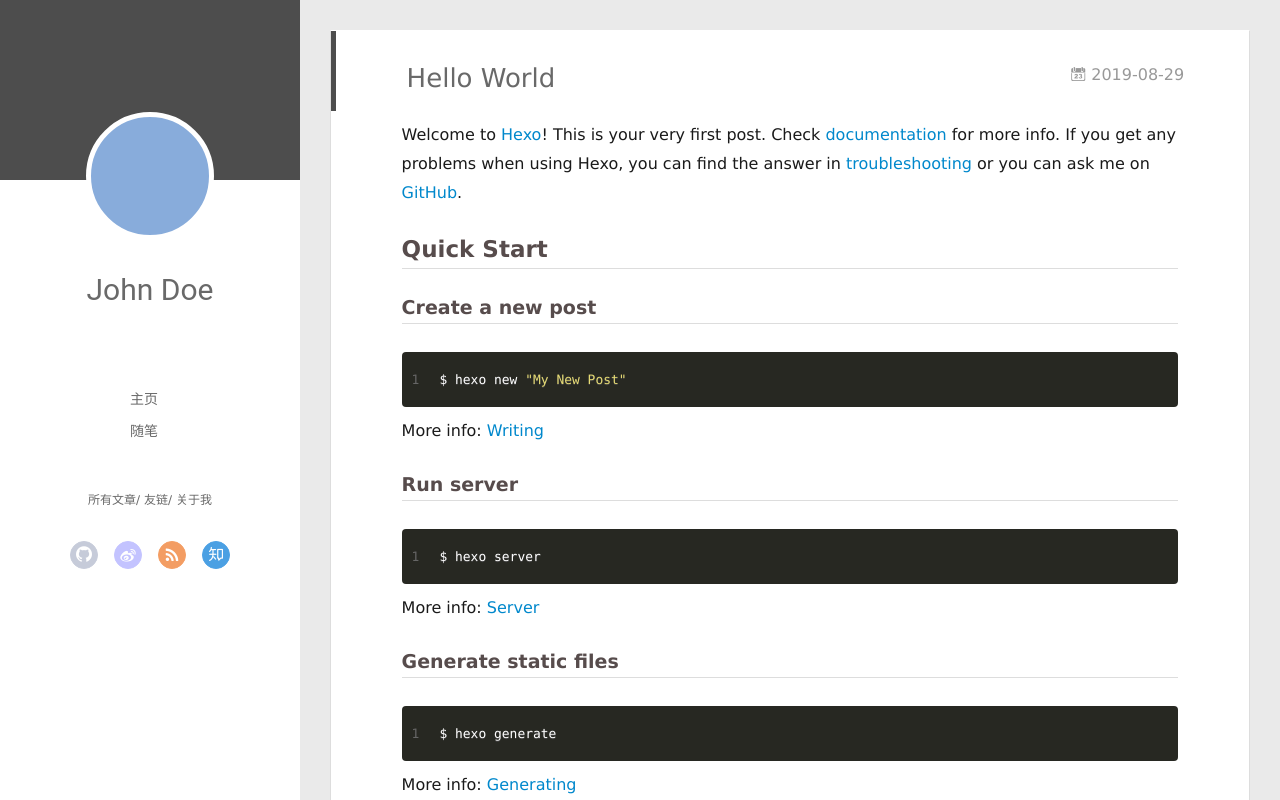
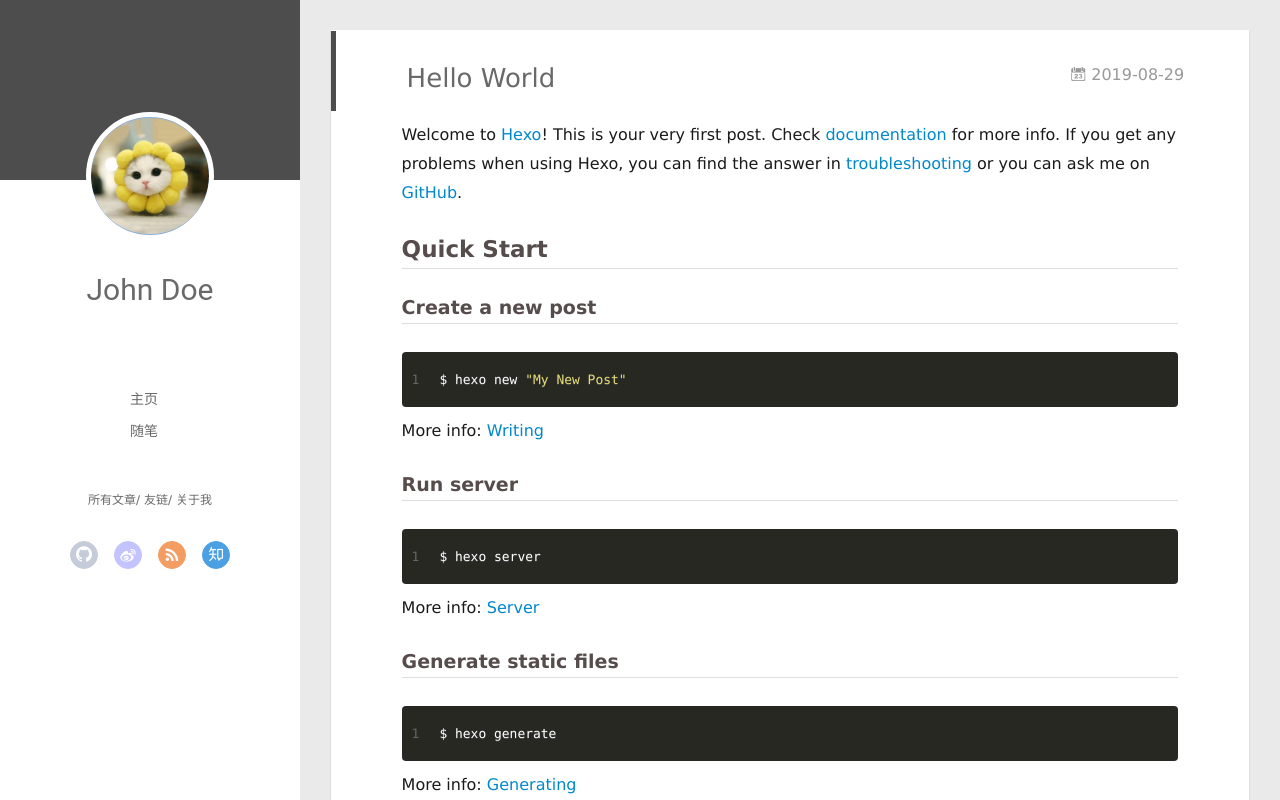
Before and after one commit to yangxuying/yangxuying.github.io, a plain HTML site: page 2019/08/29/hello-world/index.html in a window 1280 px wide. Drawn offline with Linux system fonts and the light colour scheme; no server answers.

Commit message:
Site updated: 2019-08-29 23:21:49

```diff
--- a/2019/08/29/hello-world/index.html
+++ b/2019/08/29/hello-world/index.html
@@ -47,7 +47,7 @@
 <div class="intrude-less">
 	<header id="header" class="inner">
 		<a href="/" class="profilepic">
-			<img src="" class="js-avatar">
+			<img src="/img/avatar.jpeg" class="js-avatar">
 		</a>
 		<hgroup>
 		  <h1 class="header-author"><a href="/">John Doe</a></h1>
@@ -105,7 +105,7 @@
 	<div class="intrude-less">
 		<header id="header" class="inner">
 			<div class="profilepic">
-				<img src="" class="js-avatar">
+				<img src="/img/avatar.jpeg" class="js-avatar">
 			</div>
 			<hgroup>
 			  <h1 class="header-author js-header-author">John Doe</h1>
```
Also changed, not shown: 2019/08/29/my-first-blog/index.html (+2 -2 lines), archives/2019/08/index.html (+2 -2 lines), archives/2019/index.html (+2 -2 lines), archives/index.html (+2 -2 lines), index.html (+2 -2 lines), img/avatar.jpeg (added).
